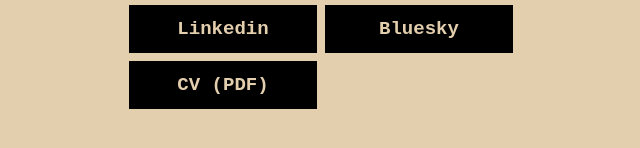
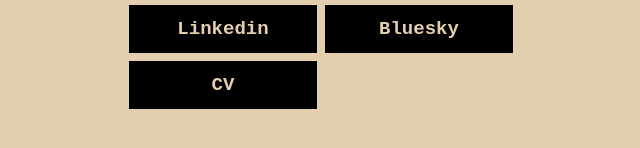
Before and after one commit to willcforte/gtweb, an Astro site: page /card in a window 1280 px wide. Shown: the part 626-774 px from the top of the page, 319-959 px from the left. Built offline with nearby package versions, Linux system fonts and the light colour scheme; Astro itself is replaced by a stand-in of ours; a web font is replaced by a local one.

Commit message:
feat: link the live resume instead of a static PDF

```diff
--- a/src/pages/card.astro
+++ b/src/pages/card.astro
@@ -38,7 +38,7 @@ const links = wanted
                     </a>
                 ))
             }
-            <a class="target" href="/pdf/cv25.pdf">CV (PDF)</a>
+            <a class="target" href="https://resume.willcforte.com">CV</a>
         </div>
     </div>
 </BaseLayout>
```
Also changed, not shown: 1 other file.
